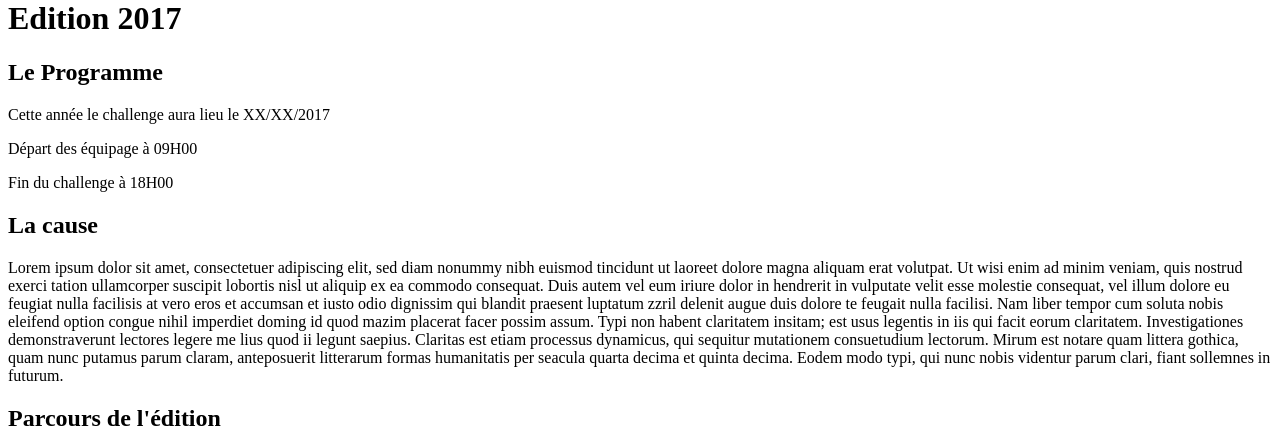
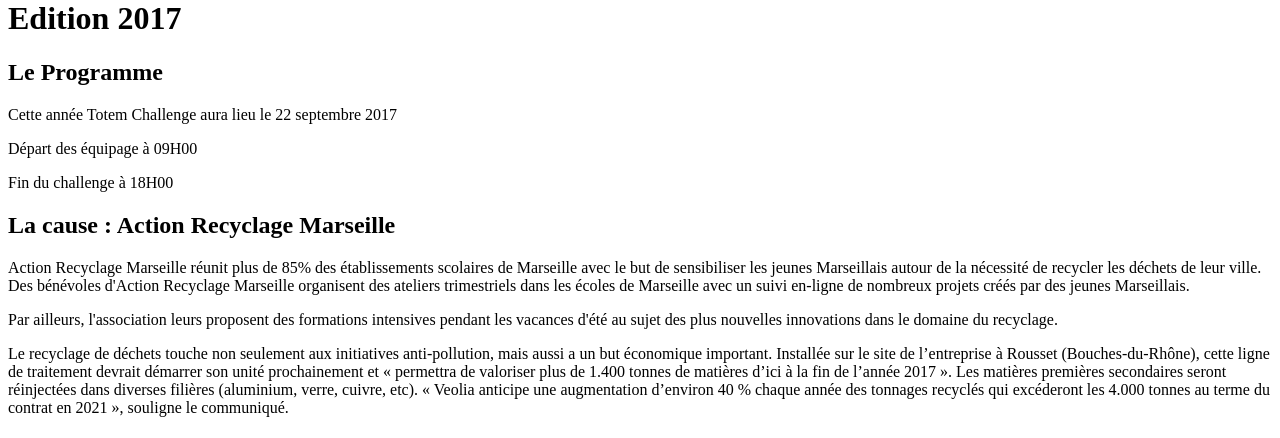
Before and after one commit to criz013/totem2017, a PHP site: page /part/currentEdition.php in a window 1280 px wide. Shown: the part 329-767 px from the top of the page. Run offline with PHP 8.4, Linux system fonts and the light colour scheme.

Commit message:
Ajout de texte

```diff
--- a/app/Views/front/part/currentEdition.php
+++ b/app/Views/front/part/currentEdition.php
@@ -9,6 +9,8 @@ Fichier edition 2017 contenant :
 
 INCLURE LE FOOTER-SECTION
 -->
+
+
 <div class="deco-container text-center">
       <div class="deco climbdown currentedition" >
         <div class="">
@@ -31,30 +33,13 @@ INCLURE LE FOOTER-SECTION
    <div class="row row-flex">
         <div class="col-xs-12 col-sm-12 col-md-6 col-lg-6">
           <h2>Le Programme</h2>
-          <p>Cette année le challenge aura lieu le XX/XX/2017</p>
+          <p>Cette année Totem Challenge aura lieu le 22 septembre 2017</p>
           <p>Départ des équipage à 09H00</p>
           <p>Fin du challenge à 18H00</p>
-          <h2>La cause</h2>
-          <p>Lorem ipsum dolor sit amet, consectetuer adipiscing elit,
-          sed diam nonummy nibh euismod tincidunt ut laoreet dolore
-          magna aliquam erat volutpat. Ut wisi enim ad minim veniam,
-          quis nostrud exerci tation ullamcorper suscipit lobortis nisl
-          ut aliquip ex ea commodo consequat. Duis autem vel eum iriure
-          dolor in hendrerit in vulputate velit esse molestie consequat,
-          vel illum dolore eu feugiat nulla facilisis at vero eros et
-          accumsan et iusto odio dignissim qui blandit praesent luptatum
-          zzril delenit augue duis dolore te feugait nulla facilisi.
-          Nam liber tempor cum soluta nobis eleifend option congue
-          nihil imperdiet doming id quod mazim placerat facer possim
-          assum. Typi non habent claritatem insitam; est usus legentis
-          in iis qui facit eorum claritatem. Investigationes
-          demonstraverunt lectores legere me lius quod ii legunt saepius.
-          Claritas est etiam processus dynamicus, qui sequitur mutationem
-          consuetudium lectorum. Mirum est notare quam littera gothica,
-          quam nunc putamus parum claram, anteposuerit litterarum formas
-          humanitatis per seacula quarta decima et quinta decima. Eodem
-          modo typi, qui nunc nobis videntur parum clari, fiant sollemnes
-          in futurum.</p>
+          <h2>La cause : Action Recyclage Marseille</h2>
+          <p>Action Recyclage Marseille réunit plus de 85% des établissements scolaires de Marseille avec le but de sensibiliser les jeunes Marseillais autour de la nécessité de recycler les déchets de leur ville. Des bénévoles d'Action Recyclage Marseille organisent des ateliers trimestriels dans les écoles de Marseille avec un suivi en-ligne de nombreux projets créés par des jeunes Marseillais.</p>
+          <p>Par ailleurs, l'association leurs proposent des formations intensives pendant les vacances d'été au sujet des plus nouvelles innovations dans le domaine du recyclage.</p>
+          <p>Le recyclage de déchets touche non seulement aux initiatives anti-pollution, mais aussi a un but économique important. Installée sur le site de l’entreprise à Rousset (Bouches-du-Rhône), cette ligne de traitement devrait démarrer son unité prochainement et « permettra de valoriser plus de 1.400 tonnes de matières d’ici à la fin de l’année 2017 ». Les matières premières secondaires seront réinjectées dans diverses filières (aluminium, verre, cuivre, etc). « Veolia anticipe une augmentation d’environ 40 % chaque année des tonnages recyclés qui excéderont les 4.000 tonnes au terme du contrat en 2021 », souligne le communiqué.</p>
         </div>
         <div class="col-xs-12 col-sm-12 col-md-6 col-lg-6 col-flex">
           <h2 id="parcours">Parcours de l'édition</h2>
```
